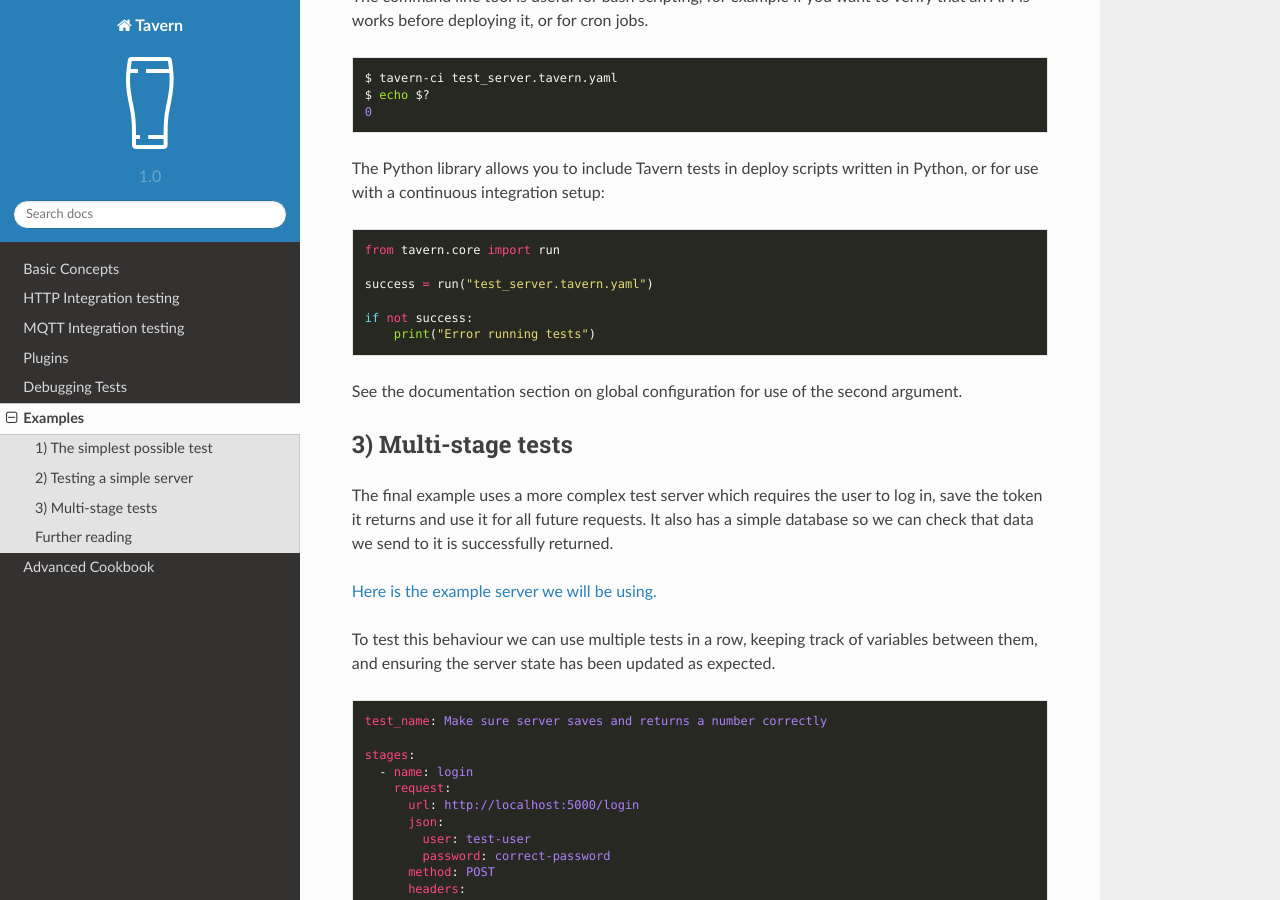
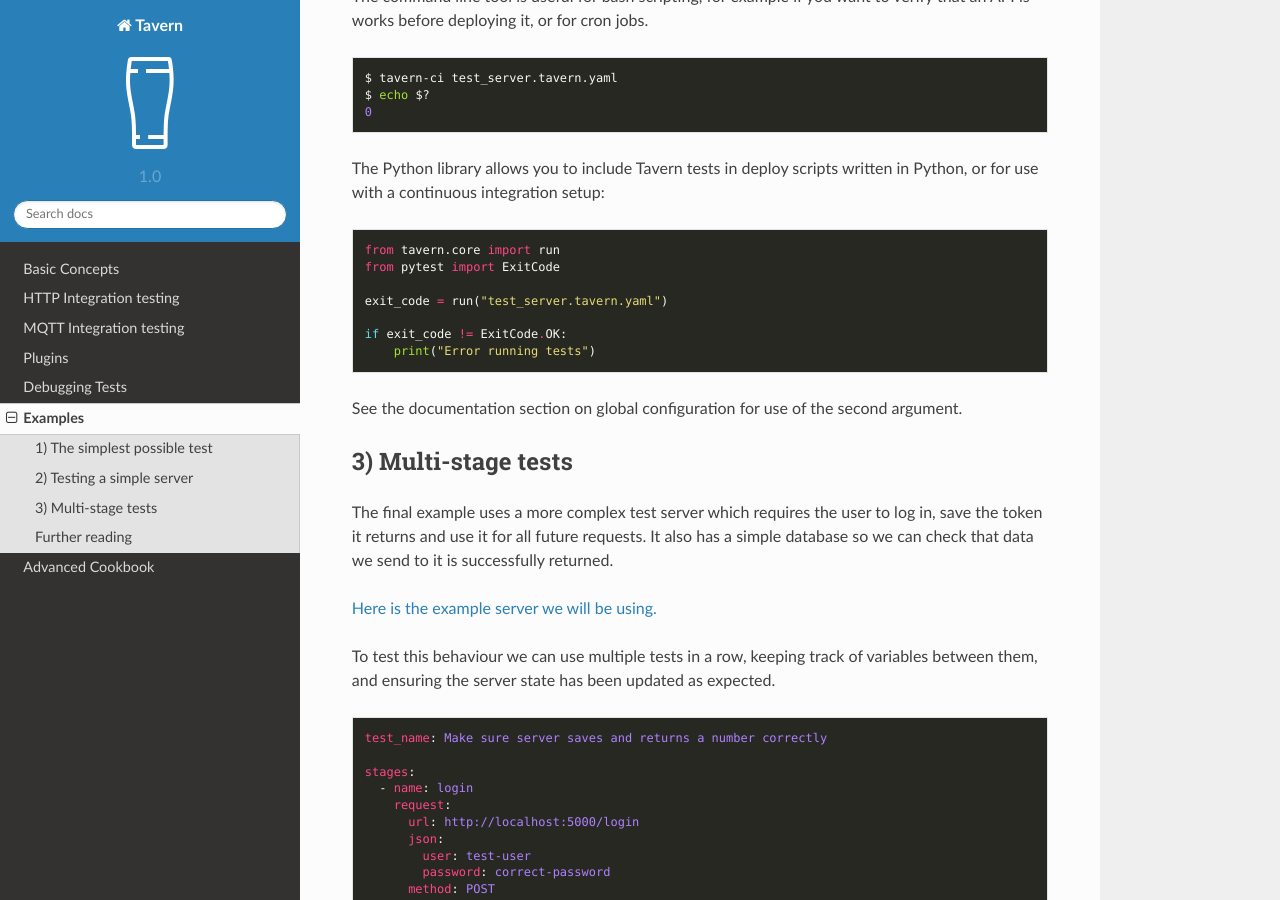
Before and after one commit to taverntesting/tavern, a Sphinx documentation site: the page built from docs/source/examples.md, in a window 1280 px wide and 900 px high, scrolled down 3106 px. Built offline with Sphinx 7.4.7 and the Read the Docs theme 2.0.0, drawn with Linux system fonts in a browser that asks for light colours; formulas are drawn with MathJax 3.

Commit message:
Bugfix error condition checking in run() example
The result of `run()` is a [pytest ExitCode class](https://docs.pytest.org/en/latest/reference/exit-codes.html), an Enum subclass which evidently uses C-style conventions where success is indicated by 0, so a successful run in this example will evaluate to `False` in the conditional and incorrectly print the error. There are a few ways to fix it, but IMO the clearest is to use the Enum class directly.

````diff
--- a/docs/source/examples.md
+++ b/docs/source/examples.md
@@ -161,10 +161,11 @@ The Python library allows you to include Tavern tests in deploy scripts written
 
 ```python
 from tavern.core import run
+from pytest import ExitCode
 
-success = run("test_server.tavern.yaml")
+exit_code = run("test_server.tavern.yaml")
 
-if not success:
+if exit_code != ExitCode.OK:
     print("Error running tests")
 ```
 
````
